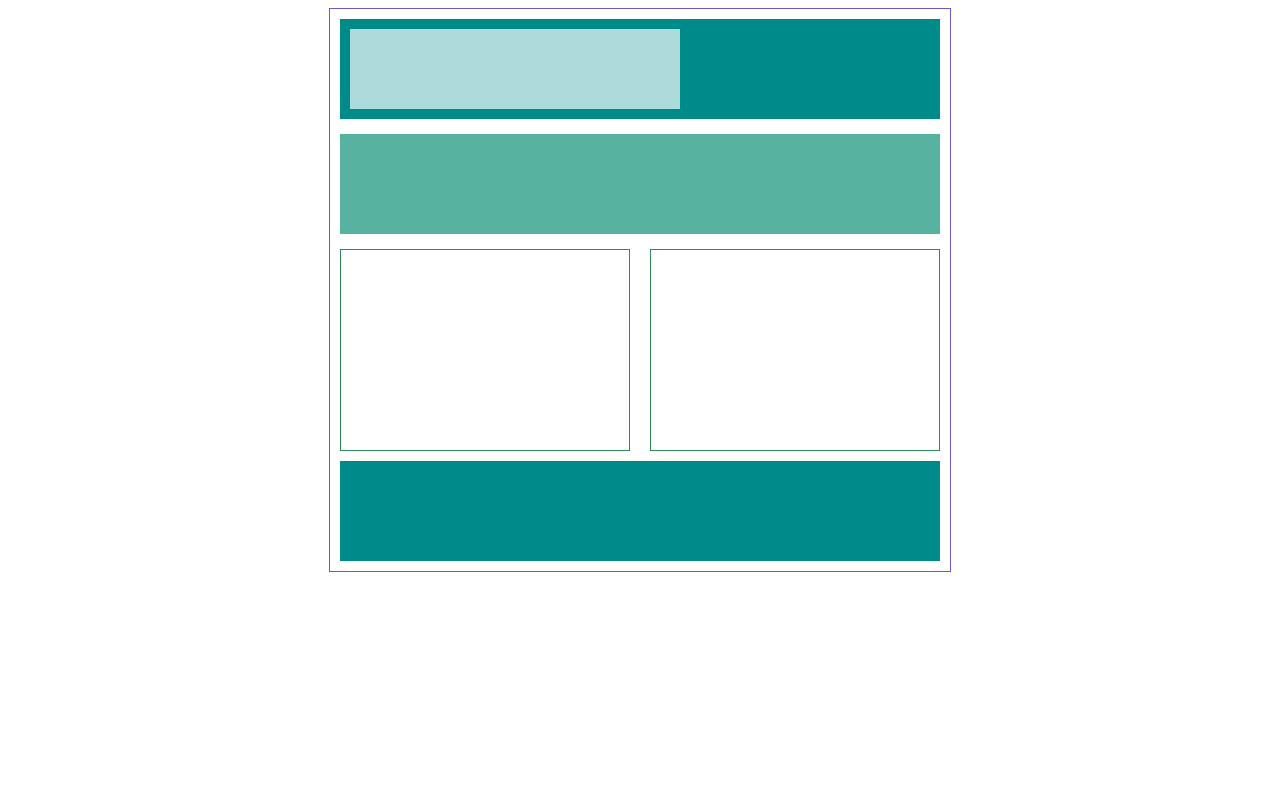
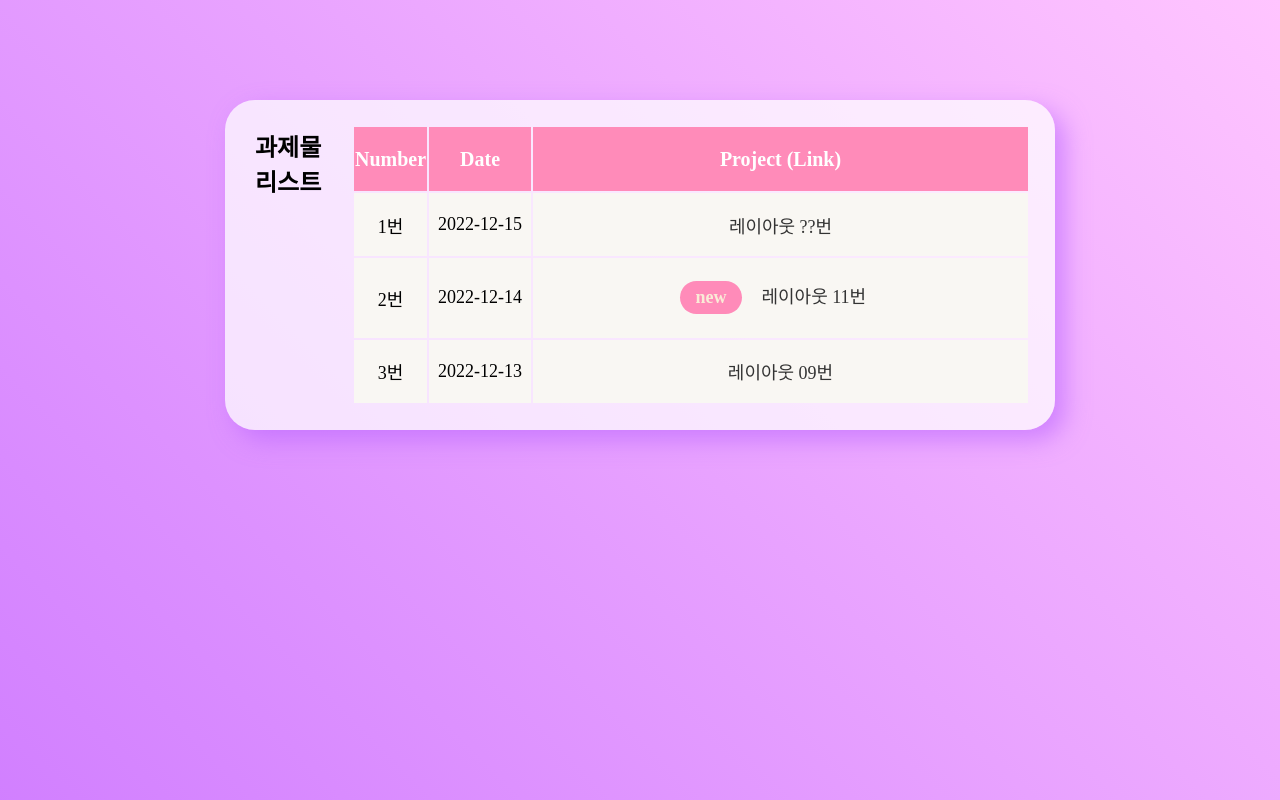
Before and after one commit to eunyyyy/class, a plain HTML site: page index.html in a window 1280 px wide. Shown: the top 800 px of the page. Drawn offline with Linux system fonts and the light colour scheme.

Commit message:
Update index.html

```diff
--- a/index.html
+++ b/index.html
@@ -4,19 +4,39 @@
     <meta charset="UTF-8">
     <meta http-equiv="X-UA-Compatible" content="IE=edge">
     <meta name="viewport" content="width=device-width, initial-scale=1.0">
-    <link rel="stylesheet" href="css/layout11.css">
-    <!-- 2022-12-14 -->
-    <title>레이아웃 11번</title>
+    <link rel="stylesheet" href="css/index.css">
+    <title>과제물 업로드 리스트</title>
 </head>
 <body>
     <div id="wrap">
-        <header>
-            <nav></nav>
-        </header>
-        <main></main>
-        <section></section>
-        <article></article>
-        <footer></footer>
-    </div>
+          <table>
+            <h2>과제물<br>리스트</h2>
+            <thead>
+              <tr>
+                <th>Number</th>
+                <th>Date</th>
+                <th>Project (Link)</th>
+              </tr>
+            </thead>
+            <tbody>
+              <tr>
+                <td>1번</td>
+                <td>2022-12-15</td>
+                <td><a href="#" target="_blank">레이아웃 ??번</a></td>
+              </tr>
+              <tr>
+                <td>2번</td>
+                <td>2022-12-14</td>
+                <td>
+                  <div class="new">new</div>
+                  <a href="https://eunyyyy.github.io/class/layout11.html" target="_blank">레이아웃 11번</a></td>
+              </tr>
+              <tr>
+                <td>3번</td>
+                <td>2022-12-13</td>
+                <td><a href="https://eunyyyy.github.io/class/layout09.html" target="_blank">레이아웃 09번</a></td>
+              </tr>
+            </tbody>
+          </table>
 </body>
 </html>
```
